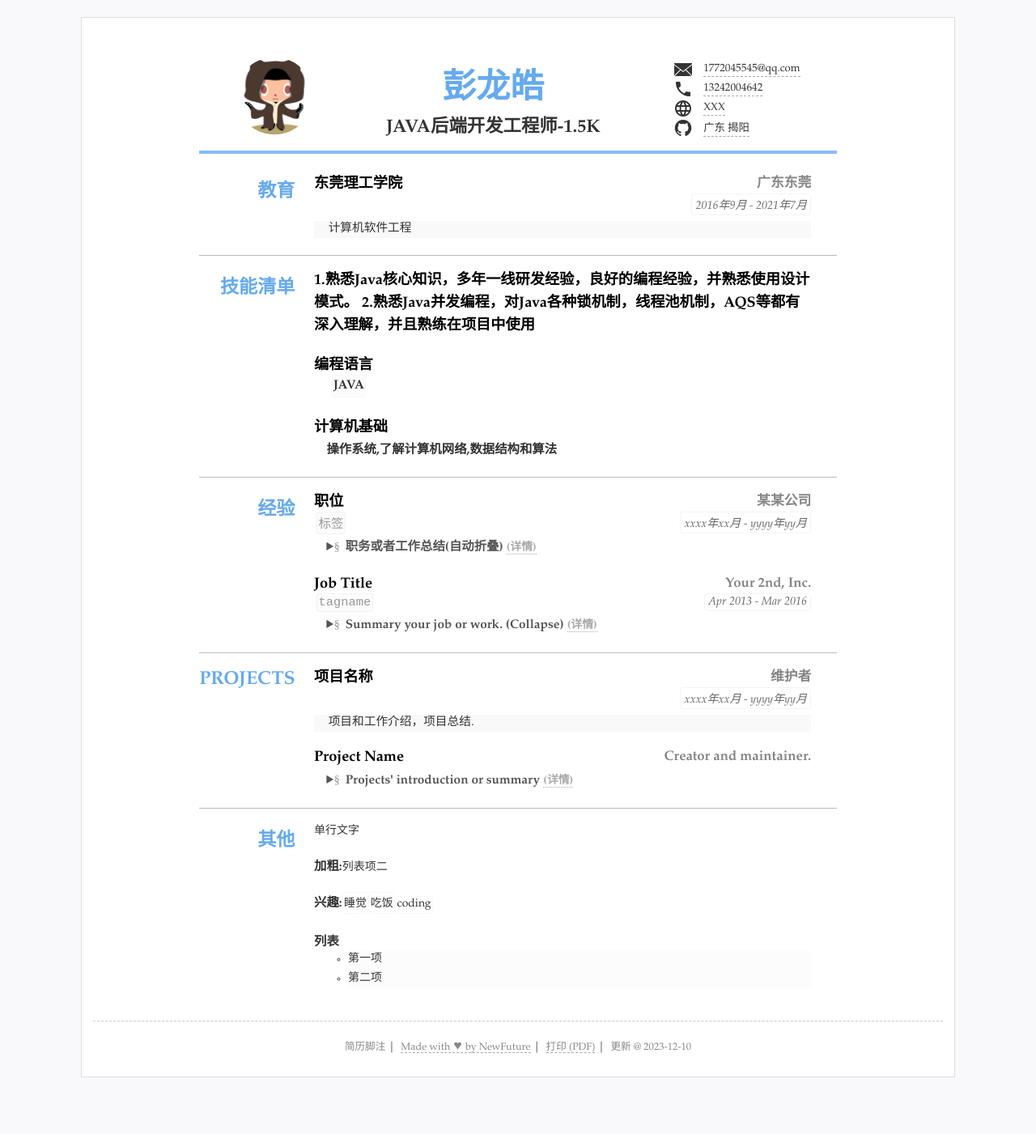
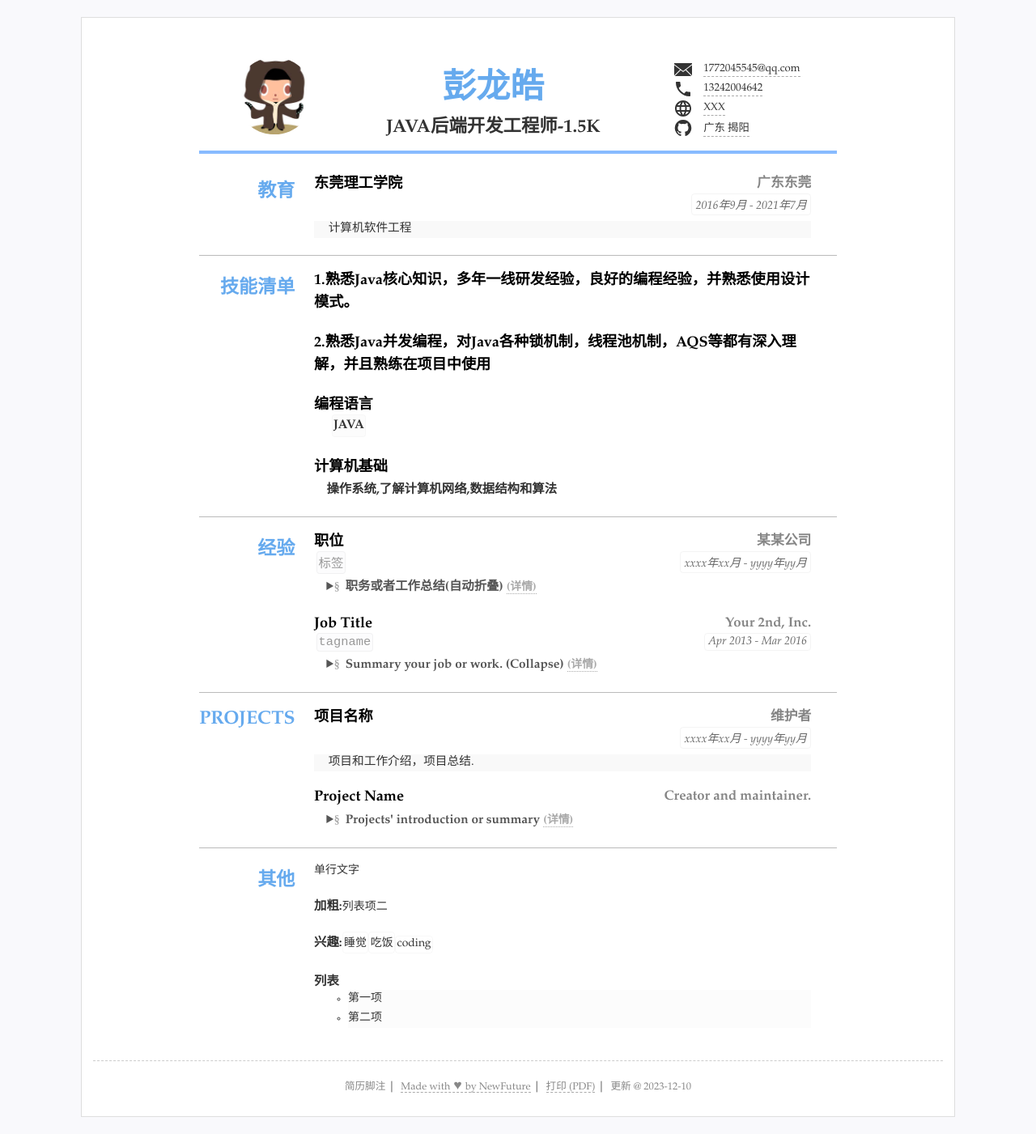
Before and after one commit to hi-luckily-live/plh-yyds, a Jekyll site: the page built from index.html, in a window 1280 px wide. Shown: the whole page at 81% size. Built offline with Jekyll 4.4.1, drawn with Linux system fonts in a browser that asks for light colours; before the commit the page ends 1352 px from its top, so only the background shows below that; part of the change alters nothing that is shown.

```diff
--- a/_data/resume.yml
+++ b/_data/resume.yml
@@ -39,7 +39,7 @@ main: #简历主要内容，
   # name: "技能"
   content:
   - title: 1.熟悉Java核心知识，多年一线研发经验，良好的编程经验，并熟悉使用设计模式。
-           2.熟悉Java并发编程，对Java各种锁机制，线程池机制，AQS等都有深入理解，并且熟练在项目中使用
+  - title: 2.熟悉Java并发编程，对Java各种锁机制，线程池机制，AQS等都有深入理解，并且熟练在项目中使用
   - title: 编程语言
     items: #itmems 可以小块的方式显示
     - JAVA
```
